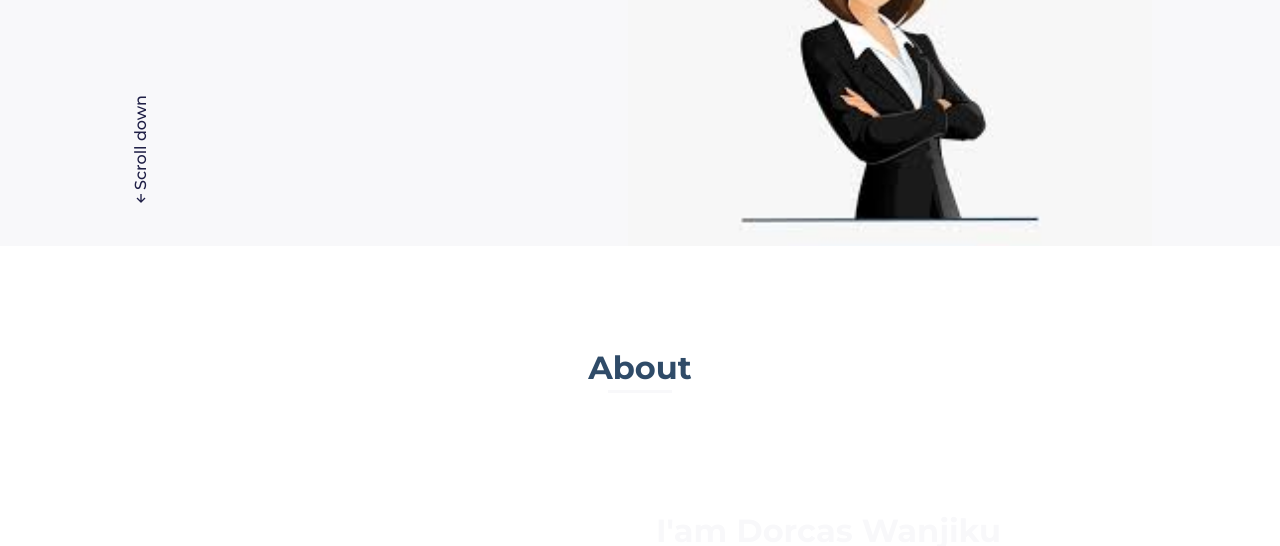
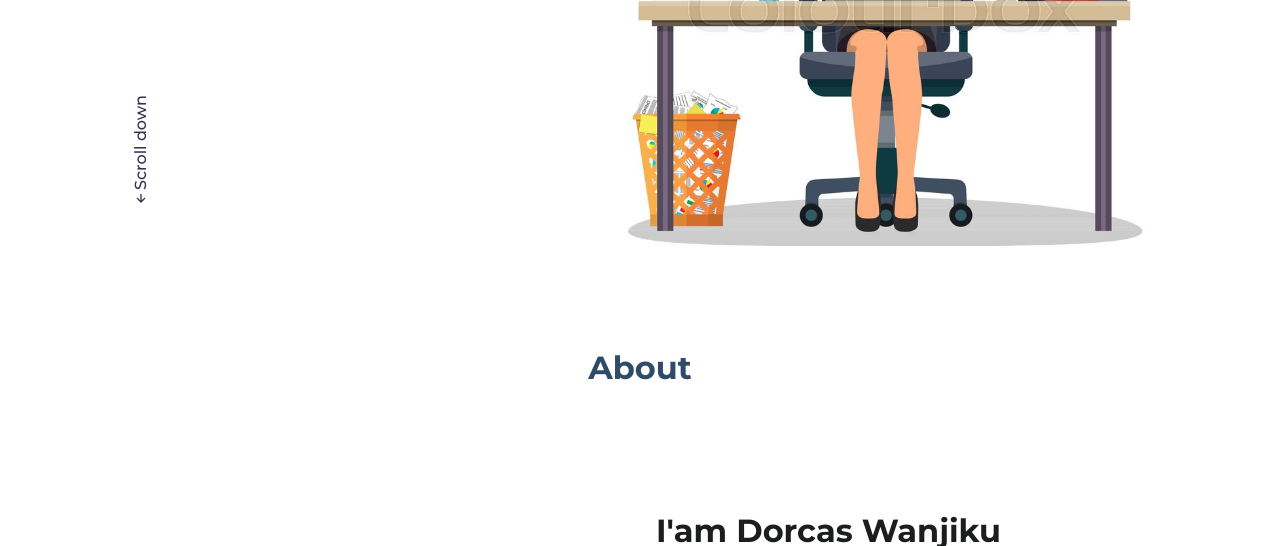
Before and after one commit to DorcasWanjiku/NJoki-Portfolio, a plain HTML site: page index.html in a window 1280 px wide. Shown: the part 554-1100 px from the top of the page. Drawn offline with nearby package versions, Linux system fonts and the light colour scheme.

Commit message:
add changes to the template

```diff
--- a/assets/css/styles.css
+++ b/assets/css/styles.css
@@ -9,10 +9,10 @@
 
 /*===== Colores =====*/
 :root{
-    --first-color: #f8f8fa;
-    --white-color: #1f1f46;
+    --text-color: #f8f8fa;
+    --white-color: #323250;
     --dark-color: #2f4b68;
-    --text-color: #bfc8ca;
+    --text-color: #1c1d1d;
 }
 
 /*===== Fuente y tipografia =====*/
--- a/index.html
+++ b/index.html
@@ -46,7 +46,7 @@
                         <a href="#about" class="home__scroll-link"><i class='bx bx-up-arrow-alt' ></i>Scroll down</a>
                     </div>
 
-                    <img src="assets/img/images.jpeg" alt="" class="home__img">
+                    <img src="assets/img/ss.jpg" alt="" class="home__img">
                 </div>
             </section>
 
@@ -71,7 +71,8 @@
                         <div class="about__social">
                             <a href="https://www.linkedin.com/in/Dorcas Wanjiku/" class="about__social-icon"><i class='bx bxl-linkedin' ></i></a>
                             <a href="https://www.github.com/DorcasWanjiku/" class="about__social-icon"><i class='bx bxl-github' ></i></a>
-                            <a href="#" class="about__social-icon"><i class='bx bxl-dribbble' ></i></a>
+                            <a href="https://smallwanjiku.wixsite.com/dorcas-wanjiku" class="about__social-icon"><i class='bx bxl-behance' ></i></a>
+
                         </div>
                     </div>
                 </div>
```
